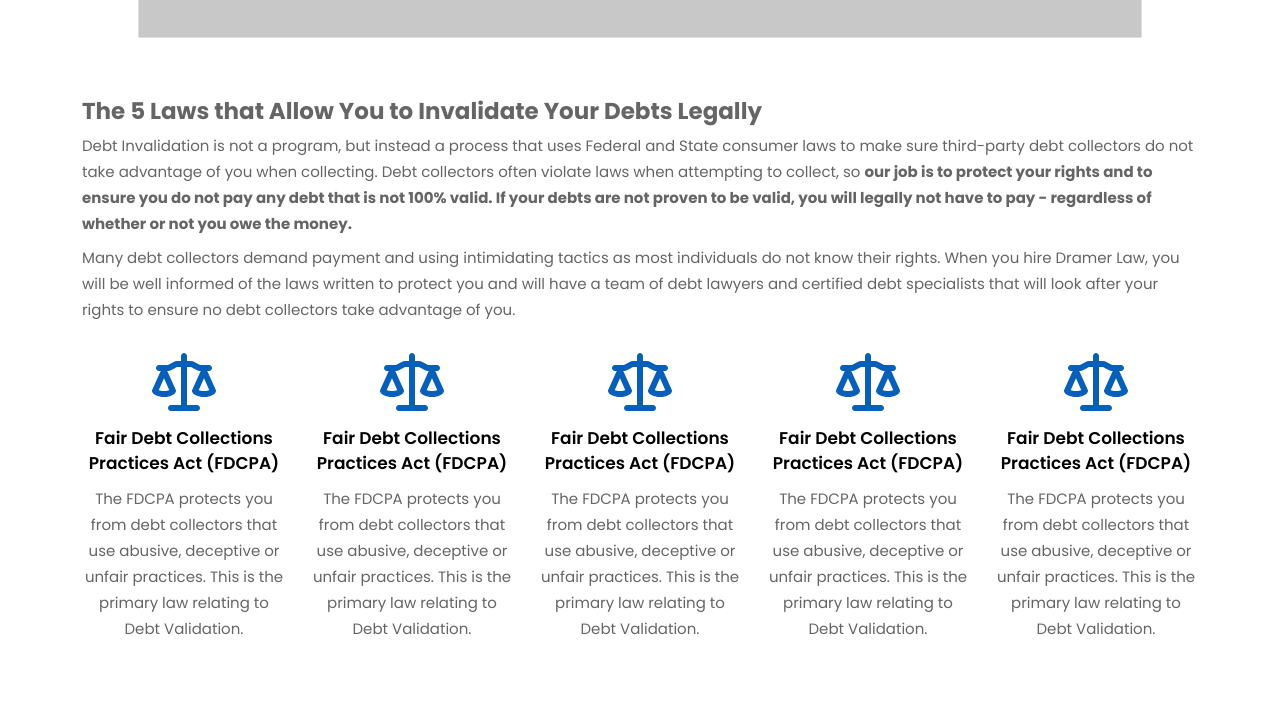
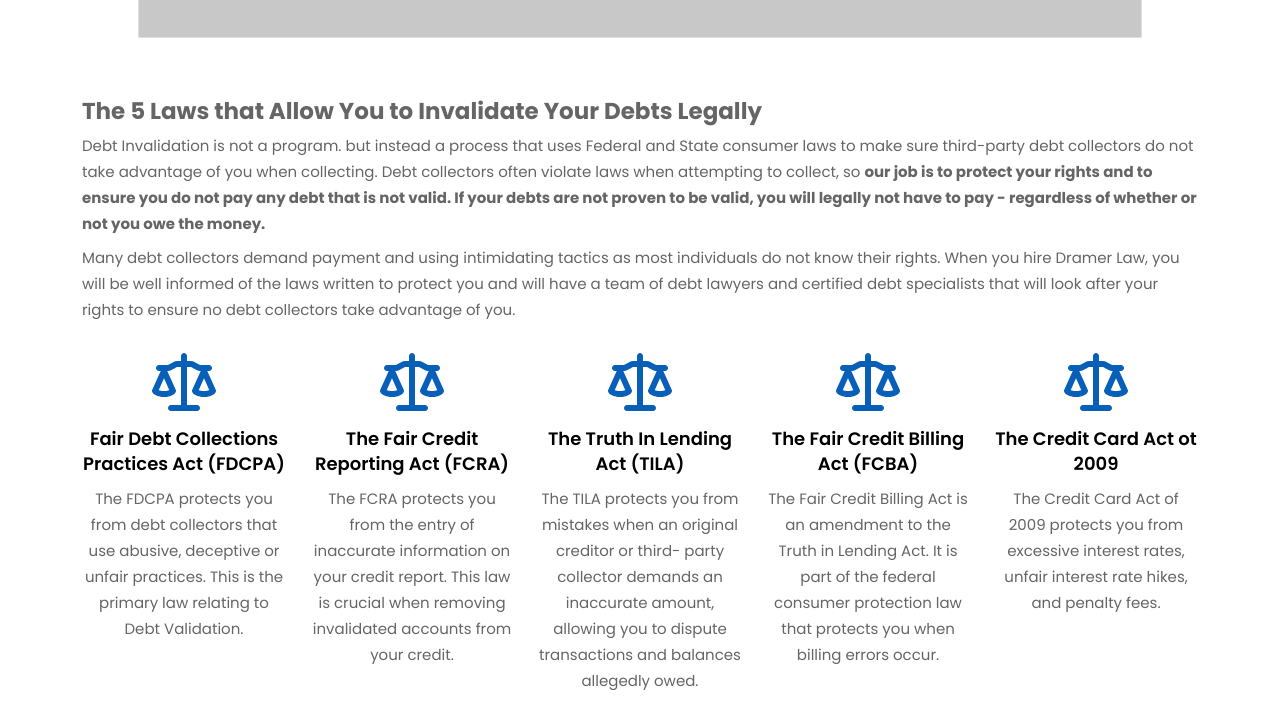
Before and after one commit to faruq05/fprscorp, a plain HTML site: page index.html in a window 1280 px wide. Shown: the part 1030-1754 px from the top of the page. Before the commit the page ends 1702 px from the top, so only its background shows below. Drawn offline with nearby package versions, Linux system fonts and the light colour scheme.

Commit message:
content changed

```diff
--- a/css/style.css
+++ b/css/style.css
@@ -162,7 +162,7 @@ hr {
 }
 
 .law_box h3{
-    font-size: 17px;
+    font-size: 18px;
     font-weight: 600;
     color: #000;
     margin: 15px 0px 10px 0px;
--- a/index.html
+++ b/index.html
@@ -142,11 +142,11 @@
                     <div class="laws_content">
                         <h3>The 5 Laws that Allow You to Invalidate Your Debts Legally</h3>
                         <p class="pt-2 pb-2">
-                            Debt Invalidation is not a program, but instead a process that uses Federal and State
-                            consumer laws to make sure third-party debt collectors do not take advantage of you when
-                            collecting. Debt collectors often violate laws when attempting to collect, so <b>our job is
-                                to protect your rights and to ensure you do not pay any debt that is not
-                                100% valid. If your debts are not proven to be valid, you will legally not have to pay -
+                            Debt Invalidation is not a program. but instead a process that uses Federal and State
+                            consumer laws to make sure third-party debt collectors do not take advantage of you
+                            when collecting. Debt collectors often violate laws when attempting to collect, so <b>our job
+                                is to protect your rights and to ensure you do not pay any debt that is not
+                                valid. If your debts are not proven to be valid, you will legally not have to pay -
                                 regardless of whether or not you owe the money.</b>
                         </p>
                         <p>
@@ -176,48 +176,55 @@
                     <div class="col-md-6 col-lg-4 col-xl-2 bbpx">
                         <div class="law_box">
                             <img src="images/law.svg" class="img-fluid" alt="law-icon">
-                            <h3>Fair Debt Collections Practices Act (FDCPA)</h3>
-                            <p>The FDCPA protects you
-                                from debt collectors that use abusive, deceptive or
-                                unfair practices. This is
-                                the primary law relating to
-                                Debt Validation.</p>
+                            <h3>The Fair Credit Reporting Act (FCRA)</h3>
+                            <p>The FCRA protects you
+                                from the entry of
+                                inaccurate information on
+                                your credit report. This
+                                law is crucial when
+                                removing invalidated
+                                accounts from your credit.</p>
                         </div>
                     </div>
 
                     <div class="col-md-6 col-lg-4 col-xl-2 bbpx">
                         <div class="law_box">
                             <img src="images/law.svg" class="img-fluid" alt="law-icon">
-                            <h3>Fair Debt Collections Practices Act (FDCPA)</h3>
-                            <p>The FDCPA protects you
-                                from debt collectors that use abusive, deceptive or
-                                unfair practices. This is
-                                the primary law relating to
-                                Debt Validation.</p>
+                            <h3>The Truth In Lending Act (TILA)</h3>
+                            <p>The TILA protects you
+                                from mistakes when an
+                                original creditor or third-
+                                party collector demands
+                                an inaccurate amount,
+                                allowing you to dispute
+                                transactions and balances
+                                allegedly owed.</p>
                         </div>
                     </div>
 
                     <div class="col-md-6 col-lg-4 col-xl-2 bbpx">
                         <div class="law_box">
                             <img src="images/law.svg" class="img-fluid" alt="law-icon">
-                            <h3>Fair Debt Collections Practices Act (FDCPA)</h3>
-                            <p>The FDCPA protects you
-                                from debt collectors that use abusive, deceptive or
-                                unfair practices. This is
-                                the primary law relating to
-                                Debt Validation.</p>
+                            <h3>The Fair Credit Billing Act (FCBA)</h3>
+                            <p>The Fair Credit Billing Act
+                                is an amendment to the
+                                Truth in Lending Act. It is
+                                part of the federal
+                                consumer protection law
+                                that protects you when
+                                billing errors occur.</p>
                         </div>
                     </div>
 
                     <div class="col-md-6 col-lg-4 col-xl-2 bbpx">
                         <div class="law_box">
                             <img src="images/law.svg" class="img-fluid" alt="law-icon">
-                            <h3>Fair Debt Collections Practices Act (FDCPA)</h3>
-                            <p>The FDCPA protects you
-                                from debt collectors that use abusive, deceptive or
-                                unfair practices. This is
-                                the primary law relating to
-                                Debt Validation.</p>
+                            <h3>The Credit Card Act ot 2009</h3>
+                            <p>The Credit Card Act of 2009
+                                protects you from
+                                excessive interest rates,
+                                unfair interest rate hikes,
+                                and penalty fees.</p>
                         </div>
                     </div>
 
```
